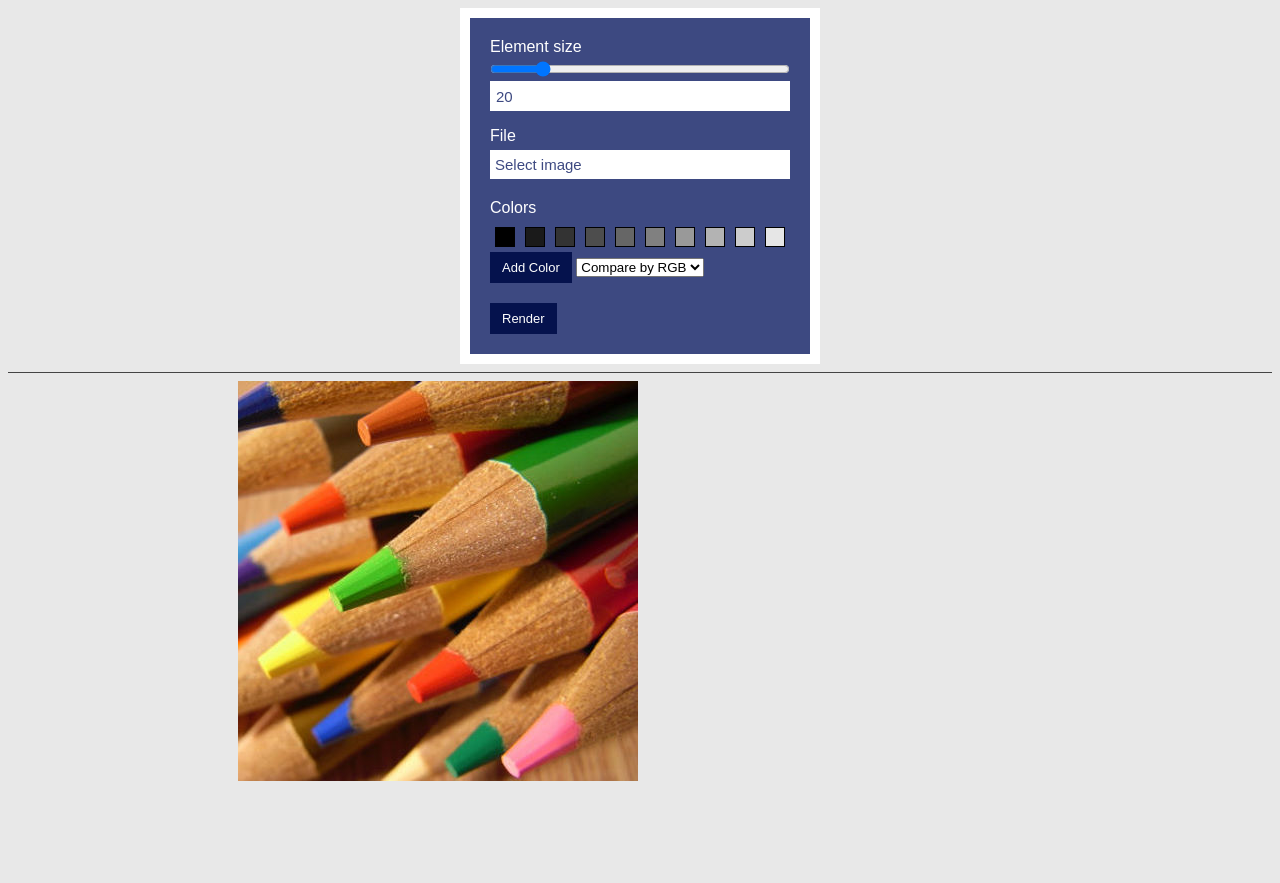
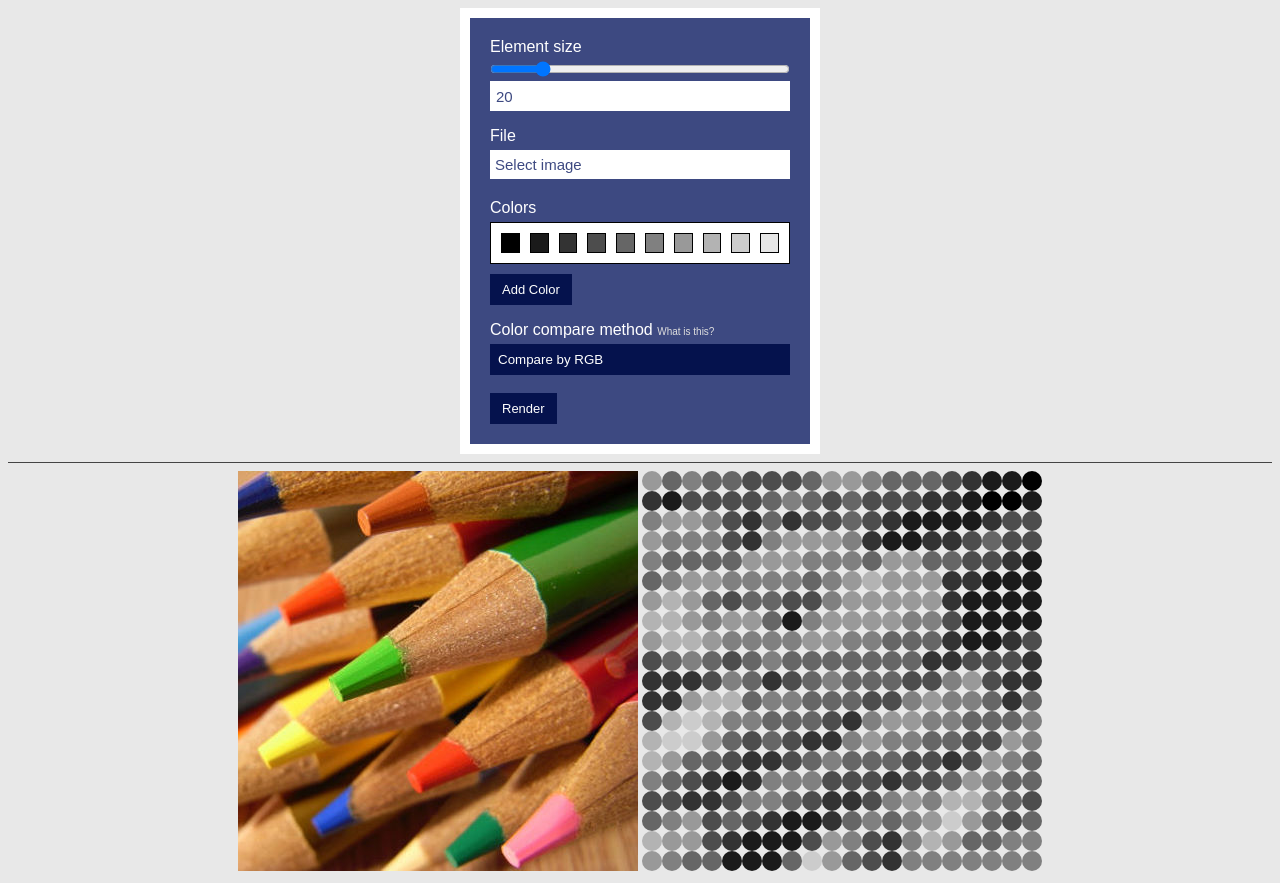
Before and after one commit to Juggern4ut/Beadify, a website: page index.html in a window 1280 px wide. Before the commit the page ends 800 px from the top, so only its background shows below. Drawn offline with Linux system fonts and the light colour scheme; files that its build step writes are made by us from their sources.

Commit message:
Improved design and first run

```diff
--- a/index.html
+++ b/index.html
@@ -24,13 +24,17 @@
     <div id="color-drawer" class="color-drawer"></div>
     <button class="button" id="color-button" type="button">Add Color</button>
 
+    <p>
+      Color compare method
+      <span id="info_handler" class="info_link">What is this?</span>
+    </p>
     <select id="compare_type">
       <option value="rgb"> Compare by RGB</option>
+      <option value="hue"> Compare by Hue</option>
       <option value="hsl"> Compare by HSL</option>
-      <option value="hue"> Compare by Hue</option>
     </select>
 
-    <br>
+    <br><br>
 
     <button class="button">Render</button>
 
--- a/js/main.js
+++ b/js/main.js
@@ -28,11 +28,6 @@ const redrawSelectedColors = () => {
 };
 
 window.onload = () => {
-  for (let i = 0; i < 10; i++) {
-    colorArray.push(new Color().setHslValue(0, 0, i * 10));
-  }
-
-  redrawSelectedColors();
 
   let colorPicker = new ColorPicker();
 
@@ -59,4 +54,42 @@ window.onload = () => {
   document.getElementById("color-button").addEventListener("click", e => {
     lightbox.open();
   });
+
+  const infoLightbox = new Lightbox({
+    additionalClasses: ["align-right"],
+    openAnimation: "buildup",
+    closeAnimation: "collapse",
+    draggable: true
+  })
+    .setTitle("Color compare methods")
+    .setContent(
+      `
+      <h2>What are color compare methods?</h2>
+      <p>
+        Colors can be defined by several values. One is RGB which defines
+        the value for red, green and blue with a value between 0 and 255
+        where 0 is no amount of that color and 255 is all the value of
+        that color. rgb(255, 255, 0) for example would be a mix of all
+        red and all green with no blue, so it would result in a bright
+        yellow.
+      </p>
+      <p>Another way is hsl which stands for hue, saturation and lightness.</p>
+      <p>
+        Since there are several ways to look at color, there are also
+        more than one distinct way to compare colors to oneanother.
+        And with this tool you can experiment with three of them
+      </p>
+      <ul>
+        <li>RGB - Will compare the colors by the squared average of all color values added. This one will usually provide the best results for this task</li>
+        <li>Hue - Will compare by the hue of the color. Saturation and lightness however will not be taken into consideration here.</li>
+        <li>HSL - The same as Hue but will also take saturation and lightness into effect</li>
+      </ul>
+      <p>Feel free to experiment with different color combinations and compare methods</p>
+      `
+    );
+
+  const handler = document.getElementById("info_handler");
+  handler.onclick = () => {
+    infoLightbox.open();
+  };
 };
--- a/js/partials/_drawResult.js
+++ b/js/partials/_drawResult.js
@@ -35,7 +35,10 @@ const drawResult = () => {
 };
 
 const generateDrawing = element_size => {
+
   let compareType = document.getElementById("compare_type").value;
+  console.log(compareType);
+
 
   context_result.clearRect(0, 0, canvas_width, canvas_height);
 
--- a/js/partials/_loadSampleImage.js
+++ b/js/partials/_loadSampleImage.js
@@ -2,7 +2,7 @@ let drawing = new Image();
 let canvas_width = 0;
 let canvas_height = 0;
 
-drawing.src = "../res/sample.jpg";
+drawing.src = "/res/sample.jpg";
 
 drawing.addEventListener("load", () => {
   canvas_height = drawing.naturalHeight;
@@ -15,5 +15,12 @@ drawing.addEventListener("load", () => {
   canvas_result.setAttribute("width", canvas_width);
 
   context_source.drawImage(drawing, 0, 0);
+
+  for (let i = 0; i < 10; i++) {
+    colorArray.push(new Color().setHslValue(0, 0, i * 10));
+  }
+
+  redrawSelectedColors();
+
   generateDrawing(20);
 });
--- a/sass/base/_base.scss
+++ b/sass/base/_base.scss
@@ -1,11 +1,31 @@
-body{
+body {
   text-align: center;
 }
 
-hr{
+hr {
   height: 1px;
   width: 100%;
   display: block;
   border: 0;
   background-color: #444;
 }
+
+.align-right {
+  text-align: justify;
+}
+
+#info_handler {
+  font-size: 10px;
+  color: #dedede;
+  cursor: help;
+}
+
+#compare_type {
+  width: 100%;
+  border: none;
+  appearance: none;
+  -webkit-appearance: none;
+  background-color: #05124d;
+  color: #fff;
+  padding: 0.5rem;
+}
--- a/sass/base/_typography.scss
+++ b/sass/base/_typography.scss
@@ -16,3 +16,9 @@ p{
     margin-top: 0;
   }
 }
+
+h2{
+  &:first-of-type{
+    margin-top: 0;
+  }
+}
--- a/sass/components/_button.scss
+++ b/sass/components/_button.scss
@@ -13,10 +13,6 @@
   text-decoration: none;
   transition: background-color 0.2s ease-out;
 
-  &:not(:last-of-type){
-    margin-bottom: 20px;
-  }
-
   &:hover {
     background-color: lighten($color-primary, 10);
     text-decoration: none;
--- a/sass/components/_color-drawer.scss
+++ b/sass/components/_color-drawer.scss
@@ -1,13 +1,18 @@
 .color-drawer {
   display: flex;
   flex-wrap: wrap;
+  padding: 5px;
+  background-color: #fff;
+  border: 1px solid #000;
+  justify-content: space-evenly;
+  margin-bottom: 10px;
 
   div {
     margin: 5px;
-    width: 18px;
+    width: 16px;
     height: 18px;
+    flex-grow: 1;
     border: 1px solid #000;
-    flex-grow: 1;
     cursor: pointer;
     &:hover {
       border: 1px solid #e08a09;
```
Also changed, not shown: dist/css/main.css, dist/js/app.min.js, 2 other files.
